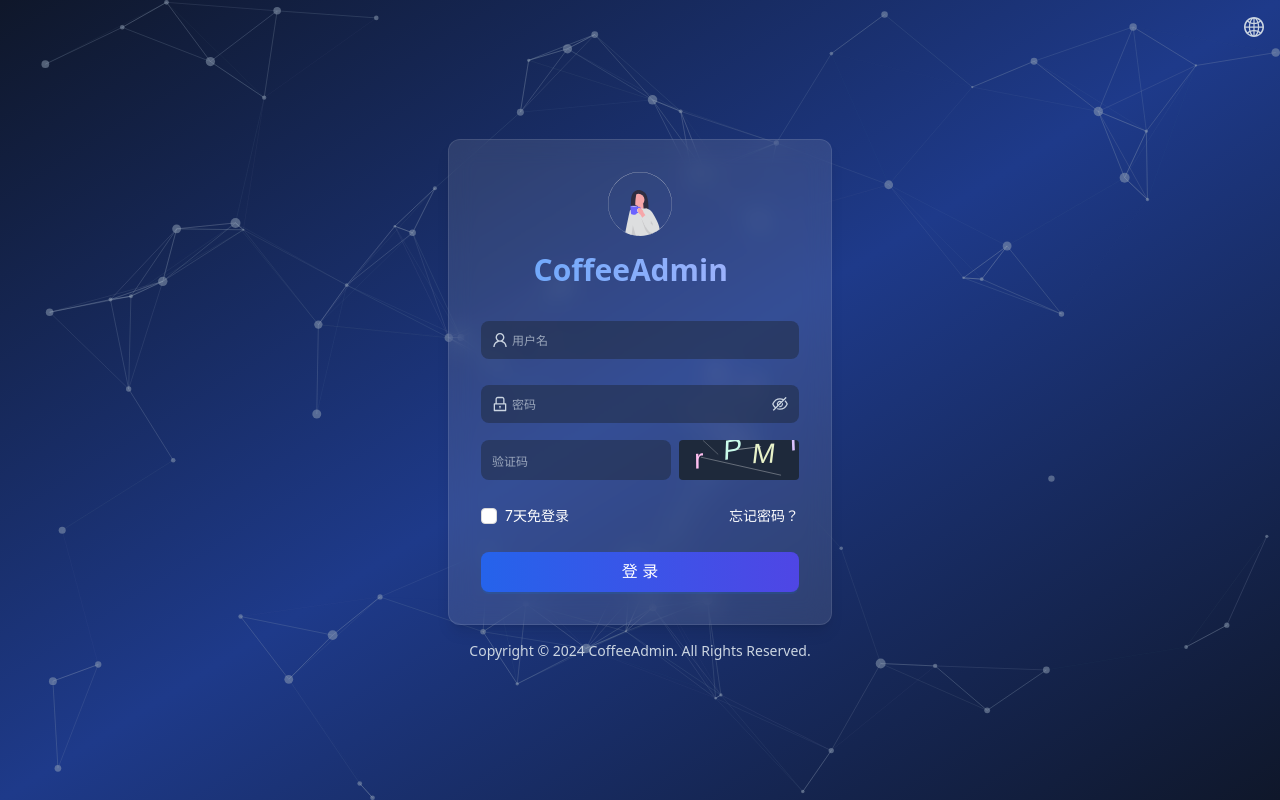
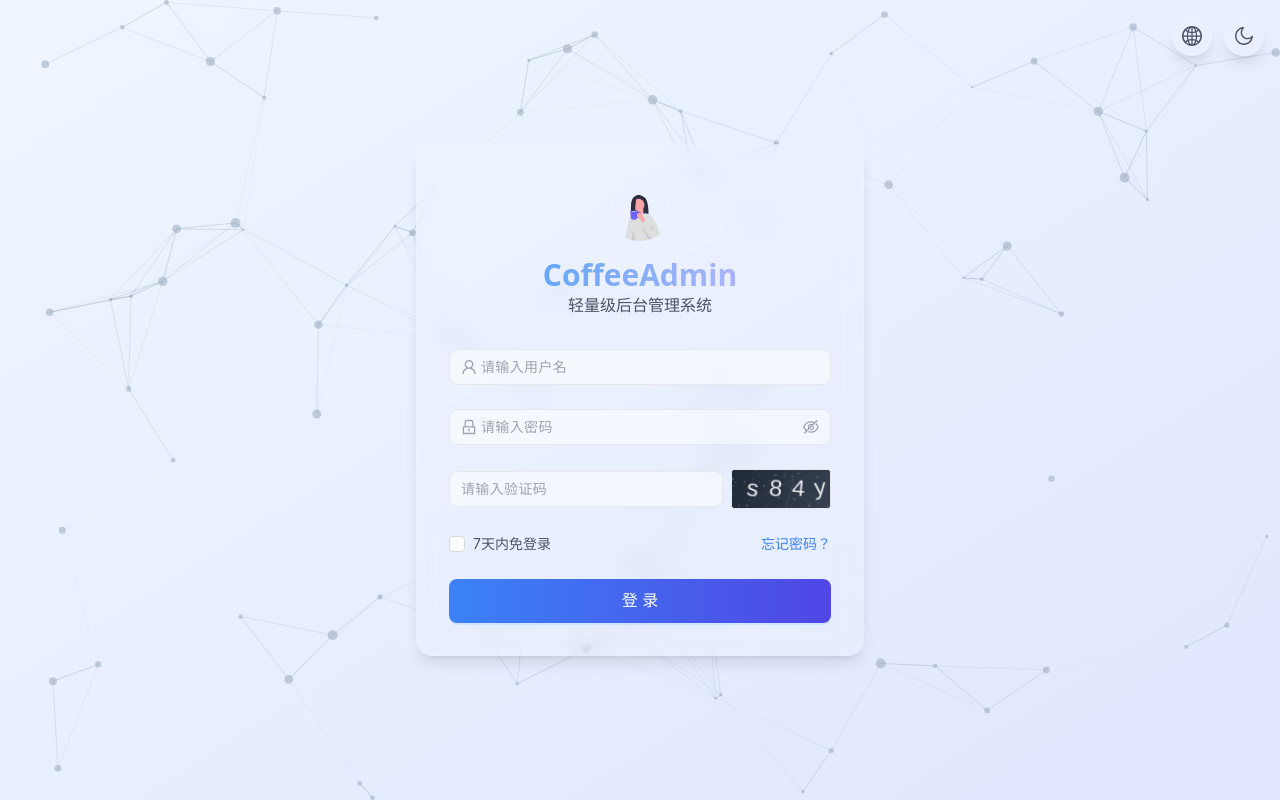
Before and after one commit to bestycw/react-admin-antd, a React (Vite) app: page /login in a window 1280 px wide. Built offline with nearby package versions, Linux system fonts and the light colour scheme.

Commit message:
feat:优化登录页

```diff
--- a/src/components/Captcha/index.tsx
+++ b/src/components/Captcha/index.tsx
@@ -1,89 +1,43 @@
-import React, { useEffect, useRef, useState } from 'react';
+import { useEffect, useState } from 'react'
+import { generateCaptcha } from '@/utils/captcha'
 
 interface CaptchaProps {
-  width?: number;
-  height?: number;
-  onChange?: (code: string) => void;
+  width?: number
+  height?: number
+  onChange?: (code: string) => void
 }
 
-const Captcha: React.FC<CaptchaProps> = ({ width = 120, height = 40, onChange }) => {
-  const canvasRef = useRef<HTMLCanvasElement>(null);
-  const [code, setCode] = useState('');
+const Captcha: React.FC<CaptchaProps> = ({
+  width = 100,
+  height = 40,
+  onChange
+}) => {
+  const [, setCaptcha] = useState('')
 
-  const generateCode = () => {
-    const chars = '0123456789abcdefghijklmnopqrstuvwxyzABCDEFGHIJKLMNOPQRSTUVWXYZ';
-    let result = '';
-    for (let i = 0; i < 4; i++) {
-      result += chars[Math.floor(Math.random() * chars.length)];
-    }
-    return result;
-  };
-
-  const drawCaptcha = (code: string) => {
-    const canvas = canvasRef.current;
-    if (!canvas) return;
-
-    const ctx = canvas.getContext('2d');
-    if (!ctx) return;
-
-    // 清空画布
-    ctx.clearRect(0, 0, width, height);
-
-    // 绘制背景
-    ctx.fillStyle = '#1e293b'; // 深色背景
-    ctx.fillRect(0, 0, width, height);
-
-    // 绘制干扰线
-    for (let i = 0; i < 3; i++) {
-      ctx.strokeStyle = `rgba(255, 255, 255, ${Math.random() * 0.3 + 0.2})`;
-      ctx.beginPath();
-      ctx.moveTo(Math.random() * width, Math.random() * height);
-      ctx.lineTo(Math.random() * width, Math.random() * height);
-      ctx.stroke();
-    }
-
-    // 绘制文字
-    ctx.font = '28px Arial';
-    ctx.textBaseline = 'middle';
-
-    for (let i = 0; i < code.length; i++) {
-      const x = (width / code.length) * i + 15;
-      const y = height / 2 + Math.random() * 8 - 4;
-      ctx.fillStyle = `rgb(${Math.random() * 70 + 185}, ${Math.random() * 70 + 185}, ${Math.random() * 70 + 185})`;
-      ctx.setTransform(
-        1,
-        Math.random() * 0.4 - 0.2,
-        Math.random() * 0.4 - 0.2,
-        1,
-        0,
-        0
-      );
-      ctx.fillText(code[i], x, y);
-      ctx.setTransform(1, 0, 0, 1, 0, 0);
-    }
-  };
-
-  const refresh = () => {
-    const newCode = generateCode();
-    setCode(newCode);
-    onChange?.(newCode);
-    drawCaptcha(newCode);
-  };
+  const refreshCaptcha = () => {
+    const newCaptcha = generateCaptcha()
+    setCaptcha(newCaptcha)
+    onChange?.(newCaptcha)
+  }
 
   useEffect(() => {
-    refresh();
-  }, []);
+    refreshCaptcha()
+  }, [])
 
   return (
-    <canvas
-      ref={canvasRef}
-      width={width}
-      height={height}
-      onClick={refresh}
-      className="cursor-pointer rounded"
+    <div
+      className="captcha-image-container flex-shrink-0 cursor-pointer"
+      onClick={refreshCaptcha}
       title="点击刷新验证码"
-    />
-  );
-};
+    >
+      <canvas
+        width={width}
+        height={height}
+        id="captcha"
+        className="h-full w-full"
+      />
+    </div>
+  )
+}
 
-export default Captcha;
+export default Captcha
--- a/src/components/LanguageSwitch/index.tsx
+++ b/src/components/LanguageSwitch/index.tsx
@@ -1,41 +1,42 @@
-import { Dropdown } from 'antd';
-import { useTranslation } from 'react-i18next';
-import { GlobalOutlined } from '@ant-design/icons';
-import type { MenuProps } from 'antd';
+import { GlobalOutlined } from '@ant-design/icons'
+import { Dropdown } from 'antd'
+import type { MenuProps } from 'antd'
+import { useTranslation } from 'react-i18next'
 
-const LanguageSwitch: React.FC = () => {
-  const { i18n } = useTranslation();
-
-  const handleMenuClick: MenuProps['onClick'] = ({ key }) => {
-    i18n.changeLanguage(key);
-    localStorage.setItem('language', key);
-  };
+const LanguageSwitch = () => {
+  const { i18n } = useTranslation()
 
   const items: MenuProps['items'] = [
     {
-      key: 'zh',
+      key: 'zh-CN',
       label: '简体中文',
     },
     {
-      key: 'en',
+      key: 'en-US',
       label: 'English',
-    },
-  ];
+    }
+  ]
+
+  const handleMenuClick: MenuProps['onClick'] = ({ key }) => {
+    i18n.changeLanguage(key)
+    localStorage.setItem('language', key)
+  }
 
   return (
     <Dropdown
       menu={{
         items,
         onClick: handleMenuClick,
-        selectedKeys: [i18n.language],
+        selectedKeys: [i18n.language]
       }}
-      placement="bottomRight"
+      trigger={['click']}
     >
-      <GlobalOutlined
-        className="text-slate-300 text-xl cursor-pointer hover:text-blue-400 transition-colors duration-200"
-      />
+      <button className="w-10 h-10 flex items-center justify-center rounded-full
+        modern-glass text-gray-600 dark:text-gray-300">
+        <GlobalOutlined className="text-xl" />
+      </button>
     </Dropdown>
-  );
-};
+  )
+}
 
-export default LanguageSwitch;
+export default LanguageSwitch
--- a/src/index.css
+++ b/src/index.css
@@ -56,52 +56,61 @@ body {
     @apply backdrop-blur-md bg-white/10 border border-white/10 shadow-lg;
   }
 
-  .login-input {
-    @apply bg-slate-800/50 border-0 text-slate-200 transition-colors duration-200;
+  .login-input,
+  .captcha-input {
+    @apply text-sm bg-white/50 dark:bg-slate-800/50
+      border-gray-200 dark:border-gray-700
+      text-gray-900 dark:text-gray-100
+      transition-colors duration-200 !important;
   }
 
   .login-input:hover,
-  .login-input:focus {
-    @apply bg-slate-700/50 !border-blue-500/50;
+  .captcha-input:hover {
+    @apply border-blue-400 dark:border-blue-500 !important;
   }
 
-  /* 重写 antd 的默认聚焦样式 */
-  .login-input.ant-input-affix-wrapper-focused {
-    @apply !shadow-none !border-blue-500/50 bg-slate-700/50;
+  .login-input:focus,
+  .login-input-focused,
+  .captcha-input:focus {
+    @apply border-blue-500 dark:border-blue-400
+      ring-2 ring-blue-500/20 dark:ring-blue-400/20 !important;
   }
 
-  .login-input input {
-    @apply text-sm bg-transparent text-slate-200 !important;
+  .login-input input::placeholder,
+  .login-input.ant-input-password input::placeholder,
+  .captcha-input::placeholder,
+  .ant-input::placeholder {
+    @apply text-sm text-gray-400 dark:text-gray-500
+      tracking-wide font-normal
+      transition-colors duration-200 !important;
   }
 
-  /* 调整所有输入框的 placeholder 样式 */
-  .login-input input::placeholder,
-  .ant-input::placeholder {
-    @apply text-slate-300 opacity-70 text-xs;
+  .captcha-container {
+    @apply flex items-center space-x-2;
   }
 
-  /* 密码框的特殊处理 */
-  .login-input.ant-input-password .ant-input {
-    @apply bg-transparent text-slate-200 !important;
+  .captcha-input {
+    @apply flex-1;
   }
 
-  .login-input.ant-input-password input::placeholder {
-    @apply text-xs;
+  .captcha-image-container {
+    @apply h-10 w-[100px] rounded overflow-hidden
+      bg-gray-800 dark:bg-gray-900
+      border border-gray-200 dark:border-gray-700
+      transition-colors duration-200
+      hover:border-blue-400 dark:hover:border-blue-500;
   }
 
-  /* 密码框图标颜色 */
-  .login-input .anticon {
-    @apply text-slate-300;
+  .login-input input,
+  .login-input.ant-input-password input,
+  .captcha-input {
+    @apply text-sm tracking-wide !important;
   }
 
-  /* 密码可见性标样式 */
-  .login-input.ant-input-password .ant-input-password-icon {
-    @apply text-slate-300 hover:text-blue-400 transition-colors duration-200;
-  }
-
-  /* 密码框聚焦时图标样式 */
-  .login-input.ant-input-password.ant-input-affix-wrapper-focused .ant-input-password-icon {
-    @apply text-blue-400;
+  .login-input .ant-input-prefix,
+  .login-input .ant-input-suffix {
+    @apply text-base text-gray-400 dark:text-gray-500
+      transition-colors duration-200;
   }
 
   .artistic-text {
@@ -117,63 +126,85 @@ body {
     @apply animate-cursor-blink ml-0.5;
   }
 
-  /* 验证码输入框样式 */
-  .captcha-input {
-    @apply flex-1;
+  /* 错误状态下的输入框样式 */
+  .login-input.ant-input-status-error,
+  .login-input.ant-input-affix-wrapper-status-error {
+    @apply bg-white/50 dark:bg-slate-800/50
+      border-red-400/70 dark:border-red-500/70
+      hover:border-red-500 dark:hover:border-red-400
+      transition-colors duration-200 !important;
   }
 
-  /* 验证码容器样式 */
-  .captcha-container {
-    @apply flex items-center space-x-2;
-  }
-
-  /* 输入框基础样式 */
-  .login-input {
-    @apply bg-slate-800/50 border-0 text-slate-200 transition-colors duration-200;
-  }
-
-  /* 输入框文本样式 */
-  .login-input input {
-    @apply text-sm bg-transparent text-slate-200 !important;
-  }
-
-  /* 密码框文本样式 */
-  .login-input.ant-input-password .ant-input {
-    @apply bg-transparent text-slate-200 !important;
-  }
-
-  /* 错误状态下的输入框样式 */
-  .login-input.ant-input-status-error {
-    @apply bg-slate-800/50 border-red-400/50 !important;
-  }
-
-  .login-input.ant-input-affix-wrapper-status-error {
-    @apply bg-slate-800/50 border-red-400/50 !important;
+  /* 错误状态下的输入框聚焦样式 */
+  .login-input.ant-input-affix-wrapper-status-error:focus,
+  .login-input.ant-input-affix-wrapper-status-error-focused {
+    @apply border-red-500 dark:border-red-400
+      ring-2 ring-red-500/20 dark:ring-red-400/20
+      shadow-none !important;
   }
 
   /* 错误提示文字样式 */
   .ant-form-item-explain-error {
-    @apply text-red-400/90 text-xs mt-1 !important;
+    @apply text-red-500 dark:text-red-400
+      text-sm mt-1 !important;
+  }
+
+  /* 错误状态下的输入框图标样式 */
+  .login-input.ant-input-status-error .ant-input-prefix,
+  .login-input.ant-input-affix-wrapper-status-error .ant-input-prefix {
+    @apply text-red-500/70 dark:text-red-400/70 !important;
+  }
+
+  /* 错误状态下密码框图标样式 */
+  .login-input.ant-input-affix-wrapper-status-error .ant-input-password-icon {
+    @apply text-red-500/70 dark:text-red-400/70
+      hover:text-red-500 dark:hover:text-red-400 !important;
   }
 
   /* 输入框验证失败时的动画效果 */
+  @keyframes shake {
+    10%, 90% { transform: translate3d(-1px, 0, 0); }
+    20%, 80% { transform: translate3d(2px, 0, 0); }
+    30%, 50%, 70% { transform: translate3d(-2px, 0, 0); }
+    40%, 60% { transform: translate3d(2px, 0, 0); }
+  }
+
   .ant-form-item-has-error .login-input {
     animation: shake 0.5s cubic-bezier(.36,.07,.19,.97) both;
   }
 
-  /* 抖动动画 */
-  @keyframes shake {
-    10%, 90% {
-      transform: translate3d(-1px, 0, 0);
-    }
-    20%, 80% {
-      transform: translate3d(2px, 0, 0);
-    }
-    30%, 50%, 70% {
-      transform: translate3d(-2px, 0, 0);
-    }
-    40%, 60% {
-      transform: translate3d(2px, 0, 0);
-    }
+  /* 密码框图标样式 */
+  .login-input.ant-input-password .anticon {
+    @apply text-gray-400 dark:text-gray-500
+      transition-colors duration-200 !important;
+  }
+
+  /* 密码可见性图标样式 */
+  .login-input.ant-input-password .ant-input-password-icon {
+    @apply text-gray-400 dark:text-gray-500
+      hover:text-blue-500 dark:hover:text-blue-400
+      transition-colors duration-200 !important;
+  }
+
+  /* 密码框聚焦时图标样式 */
+  .login-input.ant-input-password.ant-input-affix-wrapper-focused .ant-input-password-icon {
+    @apply text-blue-500 dark:text-blue-400 !important;
+  }
+
+  /* 密码框聚焦时的前缀图标样式 */
+  .login-input.ant-input-password.ant-input-affix-wrapper-focused .ant-input-prefix {
+    @apply text-blue-500 dark:text-blue-400 !important;
+  }
+
+  /* 密码框悬停时的图标样式 */
+  .login-input.ant-input-password:hover .ant-input-password-icon {
+    @apply text-gray-500 dark:text-gray-400
+      hover:text-blue-500 dark:hover:text-blue-400 !important;
+  }
+
+  /* 确保所有大尺寸输入框高度一致 */
+  .ant-input-lg,
+  .ant-input-affix-wrapper-lg {
+    @apply h-10 !important;
   }
 }
--- /dev/null
+++ b/src/locales/en-US.ts
@@ -0,0 +1,15 @@
+export default {
+  login: {
+    title: 'CoffeeAdmin',
+    subtitle: 'Lightweight Admin System',
+    usernamePlaceholder: 'Username',
+    passwordPlaceholder: 'Password',
+    captchaPlaceholder: 'Verification Code',
+    usernameRequired: 'Please input your username!',
+    passwordRequired: 'Please input your password!',
+    captchaRequired: 'Please input verification code!',
+    rememberMe: 'Remember me for 7 days',
+    forgotPassword: 'Forgot Password?',
+    loginButton: 'Login'
+  }
+}
--- a/src/locales/en-US/index.ts
+++ /dev/null
@@ -1,26 +0,0 @@
-export default {
-  common: {
-    login: 'Login',
-    logout: 'Logout',
-    username: 'Username',
-    password: 'Password',
-    captcha: 'Captcha',
-    rememberMe: 'Remember me for 7 days',
-    forgotPassword: 'Forgot Password?',
-    loginButton: 'Login',
-    loading: 'Loading...',
-  },
-  messages: {
-    loginSuccess: 'Login successful!',
-    loginFailed: 'Login failed, please check your username and password!',
-    captchaError: 'Invalid captcha code!',
-    unauthorized: 'Unauthorized, please login again',
-    accessDenied: 'Access denied',
-    networkError: 'Network error, please try again later',
-  },
-  validation: {
-    usernameRequired: 'Please input your username!',
-    passwordRequired: 'Please input your password!',
-    captchaRequired: 'Please input captcha code!',
-  },
-};
--- a/src/locales/i18n.ts
+++ b/src/locales/i18n.ts
@@ -1,21 +1,23 @@
 import i18n from 'i18next';
 import { initReactI18next } from 'react-i18next';
+import zhCN from './zh-CN';
 import enUS from './en-US';
-import zhCN from './zh-CN';
+
+const resources = {
+  'zh-CN': {
+    translation: zhCN,
+  },
+  'en-US': {
+    translation: enUS,
+  },
+};
 
 i18n
   .use(initReactI18next)
   .init({
-    resources: {
-      en: {
-        translation: enUS,
-      },
-      zh: {
-        translation: zhCN,
-      },
-    },
-    lng: localStorage.getItem('language') || 'zh', // 默认语言
-    fallbackLng: 'zh',
+    resources,
+    lng: localStorage.getItem('language') || 'zh-CN',
+    fallbackLng: 'zh-CN',
     interpolation: {
       escapeValue: false,
     },
--- /dev/null
+++ b/src/locales/zh-CN.ts
@@ -0,0 +1,15 @@
+export default {
+  login: {
+    title: 'CoffeeAdmin',
+    subtitle: '轻量级后台管理系统',
+    usernamePlaceholder: '请输入用户名',
+    passwordPlaceholder: '请输入密码',
+    captchaPlaceholder: '请输入验证码',
+    usernameRequired: '请输入用户名',
+    passwordRequired: '请输入密码',
+    captchaRequired: '请输入验证码',
+    rememberMe: '7天内免登录',
+    forgotPassword: '忘记密码？',
+    loginButton: '登录'
+  }
+}
--- a/src/locales/zh-CN/index.ts
+++ /dev/null
@@ -1,26 +0,0 @@
-export default {
-  common: {
-    login: '登录',
-    logout: '退出登录',
-    username: '用户名',
-    password: '密码',
-    captcha: '验证码',
-    rememberMe: '7天免登录',
-    forgotPassword: '忘记密码？',
-    loginButton: '登录',
-    loading: '登录中...',
-  },
-  messages: {
-    loginSuccess: '登录成功！',
-    loginFailed: '登录失败，请检查用户名和密码！',
-    captchaError: '验证码错误！',
-    unauthorized: '未授权，请重新登录',
-    accessDenied: '拒绝访问',
-    networkError: '网络连接异常，请稍后重试',
-  },
-  validation: {
-    usernameRequired: '请输入用户名!',
-    passwordRequired: '请输入密码!',
-    captchaRequired: '请输入验证码!',
-  },
-};
--- a/src/pages/Login/index.tsx
+++ b/src/pages/Login/index.tsx
@@ -1,7 +1,7 @@
 import { observer } from "mobx-react-lite";
 import { useStore } from "../../store";
 import { Form, Input, Button, Checkbox, message } from 'antd';
-import { UserOutlined, LockOutlined } from '@ant-design/icons';
+import { UserOutlined, LockOutlined, SunOutlined, MoonOutlined } from '@ant-design/icons';
 import Particles from "react-particles";
 import { loadSlim } from "tsparticles-slim";
 import type { Engine, IOptions, RecursivePartial } from "tsparticles-engine";
@@ -85,7 +85,7 @@ const ParticlesOptions:RecursivePartial<IOptions> = {
   detectRetina: true,
 }
 const Login = observer(() => {
-  const { UserStore } = useStore();
+  const { UserStore, ConfigStore } = useStore();
   const { AdminName } = GlobalConfig;
   const navigate = useNavigate();
   const [loading, setLoading] = useState(false);
@@ -99,7 +99,7 @@ const Login = observer(() => {
 
   const onFinish = async (values: LoginForm) => {
     if (values.captcha.toLowerCase() !== captchaCode.toLowerCase()) {
-      message.error('验证码错误！');
+      message.error(t('login.captchaError'));
       return;
     }
 
@@ -108,99 +108,101 @@ const Login = observer(() => {
       const userInfo = await authService.login(values);
       UserStore.setUserInfo(userInfo, values.remember);
 
-      message.success('登录成功！');
-      navigate('/demo1');
+      message.success(t('login.loginSuccess'));
+      navigate('/');
     } catch (error) {
-      console.error('登录失败:', error);
-      message.error('登录失败，请检查用户名和密码！');
+      console.error('Login failed:', error);
+      message.error(t('login.loginFailed'));
     } finally {
       setLoading(false);
     }
   };
 
   return (
-    <div className="relative min-h-screen flex items-center justify-center bg-gradient-to-br from-slate-900 via-blue-900 to-slate-900">
-      <div className="absolute top-4 right-4 z-20">
-        <LanguageSwitch />
-      </div>
-
+    <div className="relative min-h-screen flex items-center justify-center
+      bg-gradient-to-br from-blue-50 to-indigo-100
+      dark:from-slate-900 dark:to-slate-800">
       <Particles
         className="absolute inset-0"
         init={particlesInit}
         options={ParticlesOptions}
       />
 
-      <div className="flex flex-col items-center z-10">
-        <div className="modern-glass p-8 rounded-xl w-96 mb-4">
+      <div className="absolute top-4 right-4 flex items-center space-x-3">
+        <LanguageSwitch />
+        <button
+          className="w-10 h-10 flex items-center justify-center rounded-full
+            modern-glass text-gray-600 dark:text-gray-300"
+          onClick={() => ConfigStore.toggleTheme()}
+        >
+          {ConfigStore.isDarkMode ? <SunOutlined className="text-xl" /> : <MoonOutlined className="text-xl" />}
+        </button>
+      </div>
+
+      <div className="relative w-full max-w-md p-8 modern-glass rounded-2xl">
         <div className="text-center mb-8">
-            <img src={logo} alt="Logo" className="mx-auto mb-4 h-16 w-auto" />
-            <h2 className="typewriter-text">
-              <TypeWriter text={AdminName} delay={150} />
-            </h2>
+          <img src={logo} alt="Logo" className="h-16 mx-auto mb-4" />
+          <TypeWriter
+            text={AdminName}
+            className="artistic-text mb-2"
+          />
+          <p className="text-gray-600 dark:text-gray-400">{t('login.subtitle')}</p>
         </div>
 
         <Form
           name="login"
           onFinish={onFinish}
-            size="large"
-            initialValues={{ remember: false }}
-            className="space-y-4"
-            autoComplete="off"
+          className="space-y-6"
         >
           <Form.Item
             name="username"
-              rules={[{ required: true, message: t('validation.usernameRequired') }]}
+            rules={[{ required: true, message: t('login.usernameRequired') }]}
           >
             <Input
-                prefix={<UserOutlined className="text-gray-400" />}
-                placeholder={t('common.username')}
+              prefix={<UserOutlined />}
+              placeholder={t('login.usernamePlaceholder')}
+              size="large"
               className="login-input"
-                autoComplete="off"
             />
           </Form.Item>
 
           <Form.Item
             name="password"
-              rules={[{ required: true, message: t('validation.passwordRequired') }]}
+            rules={[{ required: true, message: t('login.passwordRequired') }]}
           >
             <Input.Password
-                prefix={<LockOutlined className="text-gray-400" />}
-                placeholder={t('common.password')}
+              prefix={<LockOutlined />}
+              placeholder={t('login.passwordPlaceholder')}
+              size="large"
               className="login-input"
-                autoComplete="new-password"
             />
           </Form.Item>
 
+          <Form.Item>
+            <div className="captcha-container">
               <Form.Item
                 name="captcha"
-              rules={[{ required: true, message: t('validation.captchaRequired') }]}
+                noStyle
+                rules={[{ required: true, message: t('login.captchaRequired') }]}
               >
-              <div className="flex space-x-2">
                 <Input
-                  placeholder={t('common.captcha')}
-                  className="login-input"
+                  placeholder={t('login.captchaPlaceholder')}
+                  size="large"
+                  className="login-input captcha-input"
                 />
-                <Captcha
-                  width={120}
-                  height={40}
-                  onChange={code => setCaptchaCode(code)}
-                />
+              </Form.Item>
+              <Captcha onChange={setCaptchaCode} />
             </div>
           </Form.Item>
 
-            <div className="flex justify-between items-center -mt-2 mb-4">
-              <Form.Item
-                name="remember"
-                valuePropName="checked"
-                className="mb-0"
-              >
-                <Checkbox className="text-white">{t('common.rememberMe')}</Checkbox>
+          <div className="flex items-center justify-between mb-4">
+            <Form.Item name="remember" valuePropName="checked" noStyle>
+              <Checkbox className="text-gray-600 dark:text-gray-400">
+                {t('login.rememberMe')}
+              </Checkbox>
             </Form.Item>
-              <a
-                className="text-white hover:text-blue-200 text-sm"
-                onClick={() => console.log('忘记密码')}
-              >
-                {t('common.forgotPassword')}
+            <a className="text-blue-500 hover:text-blue-600 dark:text-blue-400 dark:hover:text-blue-300">
+              {t('login.forgotPassword')}
             </a>
           </div>
 
@@ -208,19 +210,15 @@ const Login = observer(() => {
             <Button
               type="primary"
               htmlType="submit"
-                block
               loading={loading}
-                className="h-10 bg-gradient-to-r from-blue-600 to-indigo-600 hover:from-blue-700 hover:to-indigo-700 border-0 transition-all duration-300"
+              size="large"
+              className="w-full h-11 bg-gradient-to-r from-blue-500 to-indigo-600
+                hover:from-blue-600 hover:to-indigo-700 border-none"
             >
-                {loading ? t('common.loading') : t('common.loginButton')}
+              {t('login.loginButton')}
             </Button>
           </Form.Item>
         </Form>
-        </div>
-
-        <div className="text-slate-300 text-sm">
-          <p>Copyright © {new Date().getFullYear()} {AdminName}. All Rights Reserved.</p>
-        </div>
       </div>
     </div>
   );
--- /dev/null
+++ b/src/utils/captcha.ts
@@ -0,0 +1,70 @@
+export const generateCaptcha = (length = 4): string => {
+  const chars = '0123456789abcdefghijklmnopqrstuvwxyzABCDEFGHIJKLMNOPQRSTUVWXYZ'
+  let code = ''
+
+  // 生成随机验证码
+  for (let i = 0; i < length; i++) {
+    const randomIndex = Math.floor(Math.random() * chars.length)
+    code += chars[randomIndex]
+  }
+
+  // 在 canvas 上绘制验证码
+  const canvas = document.getElementById('captcha') as HTMLCanvasElement
+  if (canvas) {
+    const ctx = canvas.getContext('2d')
+    if (ctx) {
+      // 清空画布
+      ctx.clearRect(0, 0, canvas.width, canvas.height)
+
+      // 设置背景 - 使用暗色背景
+      const gradient = ctx.createLinearGradient(0, 0, canvas.width, canvas.height)
+      gradient.addColorStop(0, '#1f2937')
+      gradient.addColorStop(1, '#374151')
+      ctx.fillStyle = gradient
+      ctx.fillRect(0, 0, canvas.width, canvas.height)
+
+      // 绘制文字
+      ctx.fillStyle = '#e5e7eb'  // 浅色文字
+      ctx.font = '24px Arial'
+      ctx.textBaseline = 'middle'
+
+      // 随机旋转和位置
+      for (let i = 0; i < code.length; i++) {
+        const x = 15 + i * 23  // 调整字符间距
+        const y = canvas.height / 2
+        const rotation = (Math.random() - 0.5) * 0.3
+
+        ctx.save()
+        ctx.translate(x, y)
+        ctx.rotate(rotation)
+        ctx.fillText(code[i], 0, 0)
+        ctx.restore()
+      }
+
+      // 添加干扰线
+      for (let i = 0; i < 3; i++) {
+        ctx.strokeStyle = `rgba(229, 231, 235, ${Math.random() * 0.2})`  // 浅色干扰线
+        ctx.beginPath()
+        ctx.moveTo(Math.random() * canvas.width, Math.random() * canvas.height)
+        ctx.lineTo(Math.random() * canvas.width, Math.random() * canvas.height)
+        ctx.stroke()
+      }
+
+      // 添加噪点
+      for (let i = 0; i < 50; i++) {
+        ctx.fillStyle = `rgba(229, 231, 235, ${Math.random() * 0.3})`  // 浅色噪点
+        ctx.beginPath()
+        ctx.arc(
+          Math.random() * canvas.width,
+          Math.random() * canvas.height,
+          1,
+          0,
+          2 * Math.PI
+        )
+        ctx.fill()
+      }
+    }
+  }
+
+  return code
+}
```
Lines whose indentation alone changed are shown as unchanged.
